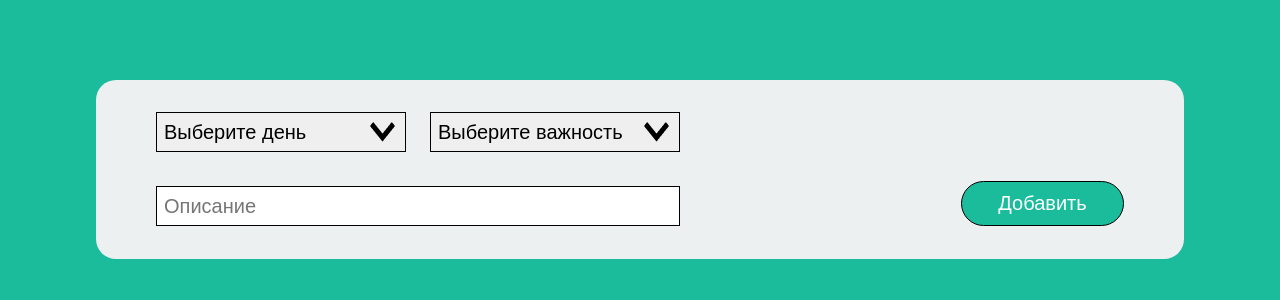
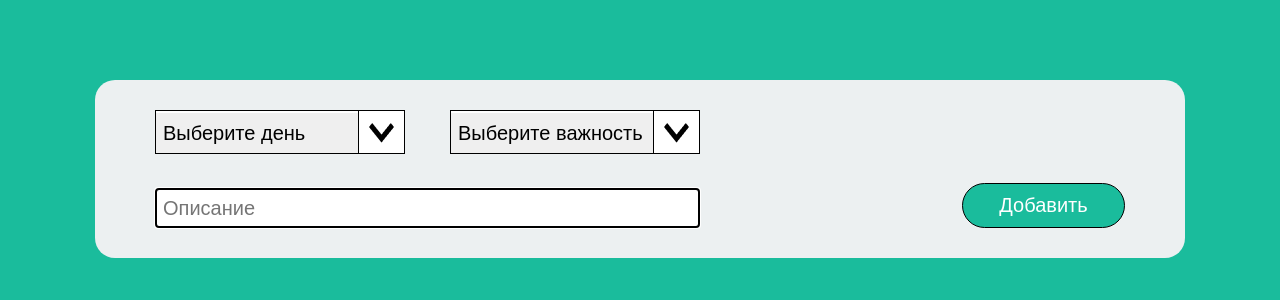
Before and after one commit to sl101/TEL-RAN_REACT-hw, a React (Create React App) app in the folder diary/: page / in a window 1280 px wide. Shown: the top 300 px of the page. Built offline with nearby package versions, Linux system fonts and the light colour scheme.

Commit message:
fixed hover, styles on select

```diff
--- a/diary/src/App.css
+++ b/diary/src/App.css
@@ -36,11 +36,28 @@ li {
 .container {
 	padding: 0 15px;
 	max-width: 1120px;
+	width: 100%;
 	margin: 0 auto;
 }
 
-.task_item:hover .close_task,
-.day_item:hover .close_day {
+/* .day_item:hover .close_day {
 	opacity: 1;
 	visibility: visible;
-}
+} */
+
+/* .task_item:hover .close_task {
+	opacity: 1;
+	visibility: visible;
+} */
+
+/* .day_item:hover .close_btn {
+	opacity: 1;
+	visibility: visible;
+} */
+
+/* .task_item:hover .close_btn { */
+/* opacity: 0;
+	visibility: hidden; */
+/* opacity: 1;
+	visibility: visible; */
+/* } */
--- a/diary/src/components/CloseButton/CloseButton.js
+++ b/diary/src/components/CloseButton/CloseButton.js
@@ -1,9 +1,14 @@
 import s from './CloseButton.module.css';
 
-const CloseButton = ({ id, close, deleteAction }) => {
+const CloseButton = ({ id, close, deleteAction, opacity }) => {
+	// console.log('opacity: ', opacity);
+
 	return (
 		<button
-			className={`${close} ${s.close_button}`}
+			style={opacity}
+			// className={`close_btn ${close} ${s.close_button}`}
+			// className={`${close} ${s.close_button}`}
+			className={s.close_button}
 			onClick={() => deleteAction(id)}
 		>
 			X
--- a/diary/src/components/DayItem/DayItem.js
+++ b/diary/src/components/DayItem/DayItem.js
@@ -1,17 +1,51 @@
 import CloseButton from '../CloseButton/CloseButton';
 import TaskList from '../TaskList/TaskList';
 import s from './DayItem.module.css';
+import { useState } from 'react';
 
 const DayItem = ({ day, tasks, deleteDay, deleteTask }) => {
 	const dayTask = tasks.filter((el) => el.day == day.dayValue);
 
+	let btn_style = {
+		opacity: '0',
+		visibility: 'hidden',
+	};
+	let [opacity, setOpasity] = useState(btn_style);
+
+	const handleMouseOver = (event) => {
+		event.stopPropagation();
+		if (event.type === 'mouseover') {
+			btn_style.opacity = '1';
+			btn_style.visibility = 'visible';
+			setOpasity(btn_style);
+		}
+	};
+
+	const handleMouseOut = (event) => {
+		event.stopPropagation();
+		if (event.type === 'mouseout') {
+			btn_style.opacity = '0';
+			btn_style.visibility = 'hidden';
+			setOpasity(btn_style);
+		}
+	};
+
 	return (
 		<>
 			{dayTask.length > 0 && (
-				<li className={`day_item ${s.day_item}`}>
+				<li
+					className={`day_item ${s.day_item}`}
+					onMouseOut={handleMouseOut}
+					onMouseOver={handleMouseOver}
+				>
 					<p className={s.day_mark}>{day.dayValue}</p>
 					<TaskList dayTask={dayTask} deleteTask={deleteTask} />
-					<CloseButton close="close_day" deleteAction={deleteDay} id={day.id} />
+					<CloseButton
+						opacity={opacity}
+						close="close_day"
+						deleteAction={deleteDay}
+						id={day.id}
+					/>
 				</li>
 			)}
 		</>
--- a/diary/src/components/DayItem/DayItem.module.css
+++ b/diary/src/components/DayItem/DayItem.module.css
@@ -4,6 +4,7 @@
 	align-items: stretch;
 	background-color: var(--color-light);
 	border-radius: 20px;
+
 }
 
 .day_mark {
--- a/diary/src/components/Form/Form.js
+++ b/diary/src/components/Form/Form.js
@@ -12,25 +12,28 @@ const Form = ({ formSubmit, weekDays, taskWeights }) => {
 
 	return (
 		<form className={s.form} onSubmit={handleSubmit}>
-			<select className={`${s.select} ${s.select_day}`} name="day" required>
+			<div className={s.form_wrapper}>
+				<div className={s.select_wrapper}>
+					<div className={s.select_day}>
+						<select name="day" required>
 							{weekDays.map((el, index) => (
 								<option key={index} value={el.mark}>
 									{el.value}
 								</option>
 							))}
 						</select>
+					</div>
 
-			<select
-				className={`${s.select} ${s.select_weight}`}
-				name="weight"
-				required
-			>
+					<div className={s.select_weight}>
+						<select name="weight" required>
 							{taskWeights.map((el, index) => (
 								<option key={index} value={el.mark}>
 									{el.value}
 								</option>
 							))}
 						</select>
+					</div>
+				</div>
 				<input
 					className={s.thema}
 					onChange={(e) => setThema(e.target.value)}
@@ -40,6 +43,7 @@ const Form = ({ formSubmit, weekDays, taskWeights }) => {
 					placeholder="Описание"
 					required
 				/>
+			</div>
 			<button className={s.btn}>Добавить</button>
 		</form>
 	);
--- a/diary/src/components/Form/Form.module.css
+++ b/diary/src/components/Form/Form.module.css
@@ -1,48 +1,72 @@
 .form {
-	padding: 32px 60px 33px;
+	padding: 30px 60px;
 	margin-bottom: 43px;
-	display: grid;
-	grid-template-columns: 250px 250px 230px 166px;
-	grid-template-areas:
-		"day importance button button"
-		"thema thema  button button";
-	column-gap: 24px;
-	row-gap: 34px;
+	width: 100%;
+	display: flex;
+	flex-wrap: wrap;
+	gap: 30px;
+	justify-content: space-between;
 	background-color: var(--color-light);
 	border: none;
 	border-radius: 20px;
 }
 
-.select,
+.form_wrapper {
+	max-width: 545px;
+	width: 100%;
+	display: flex;
+	flex-direction: column;
+	gap: 34px;
+}
+
+.select_wrapper {
+	display: flex;
+	justify-content: space-between;
+	flex-wrap: wrap;
+	gap: 24px;
+	width: 100%;
+}
+
+select,
 .thema {
+	appearance: none;
+	outline: 0;
+	box-shadow: none;
+	cursor: pointer;
+	border: none;
+	width: 100%;
+	height: 40px;
 	padding: 7px;
-	height: 40px;
-	border: 1px solid var(--color-black);
 	font-size: 20px;
 }
 
-.select {
-	cursor: pointer;
-	appearance: none;
-	-webkit-appearance: none;
-	-moz-appearance: none;
-	background-image: url("./media/arrow.png");
-	background-repeat: no-repeat;
-	background-position: right .5em top 50%;
-	background-size: 25px;
+.thema {
+	outline: auto;
 }
 
+.select_weight,
 .select_day {
-	grid-area: day;
-
+	position: relative;
+	max-width: 250px;
+	width: 100%;
+	background-color: var(--color-white);
+	border: 1px solid var(--color-black);
 }
 
-.select_weight {
-	grid-area: importance;
+.select_day::after,
+.select_weight::after {
+	content: url('./media/arrow.png');
+	background-color: var(--color-white);
+	position: absolute;
+	right: 0;
+	padding: 3px 10px;
+	border-left: 1px solid var(--color-black);
+	cursor: pointer;
+	pointer-events: none;
 }
 
 .thema {
-	grid-area: thema;
+	border: 1px solid var(--color-black);
 }
 
 .btn {
@@ -50,7 +74,6 @@
 	width: 163px;
 	height: 45px;
 	font-size: 20px;
-	grid-area: button;
 	justify-self: end;
 	align-self: end;
 	background-color: var(--color-brand);
@@ -62,16 +85,29 @@
 	transition: background-color var(--hover-time) ease, border-color var(--hover-time) ease;
 }
 
-
 .btn:focus {
 	border-color: var(--color-brand);
 }
 
 .btn:hover {
 	background-color: var(--color-accent);
-	border-color: var(--color-accent);
 }
 
 .btn:active {
 	top: 1px;
 }
+
+@media (max-width:680px) {
+	.form {
+		padding: 30px 20px;
+	}
+
+	.form_wrapper {
+		max-width: 100%;
+	}
+
+	.select_weight,
+	.select_day {
+		max-width: 100%;
+	}
+}
--- a/diary/src/components/TaskItem/TaskItem.js
+++ b/diary/src/components/TaskItem/TaskItem.js
@@ -1,16 +1,48 @@
 import CloseButton from '../CloseButton/CloseButton';
 import s from './TaskItem.module.css';
+import { useState } from 'react';
 
 const TaskItem = ({ id, weight, thema, deleteTask }) => {
 	const itemColor = weight == 1 ? 'var(--color-accent)' : 'var(--color-brand)';
+	let btn_style = {
+		opacity: '0',
+		visibility: 'hidden',
+	};
+	let [opacity, setOpasity] = useState(btn_style);
+
+	const handleMouseOver = (event) => {
+		event.stopPropagation();
+		if (event.type === 'mouseover') {
+			btn_style.opacity = '1';
+			btn_style.visibility = 'visible';
+			setOpasity(btn_style);
+		}
+	};
+
+	const handleMouseOut = (event) => {
+		event.stopPropagation();
+		if (event.type === 'mouseout') {
+			btn_style.opacity = '0';
+			btn_style.visibility = 'hidden';
+			setOpasity(btn_style);
+		}
+	};
+
 	return (
 		<li
 			className={`task_item ${s.task_item}`}
 			style={{ backgroundColor: itemColor }}
+			onMouseOut={handleMouseOut}
+			onMouseOver={handleMouseOver}
 		>
 			<div className={s.task_content}>
 				<p>{thema}</p>
-				<CloseButton close="close_task" deleteAction={deleteTask} id={id} />
+				<CloseButton
+					opacity={opacity}
+					close="close_task"
+					deleteAction={deleteTask}
+					id={id}
+				/>
 			</div>
 		</li>
 	);
--- a/diary/src/components/TaskItem/TaskItem.module.css
+++ b/diary/src/components/TaskItem/TaskItem.module.css
@@ -12,6 +12,8 @@
 }
 
 .task_content p {
+	position: relative;
+	z-index: 20;
 	height: 47px;
 	line-height: 47px;
 }
```
Lines whose indentation alone changed are shown as unchanged.
